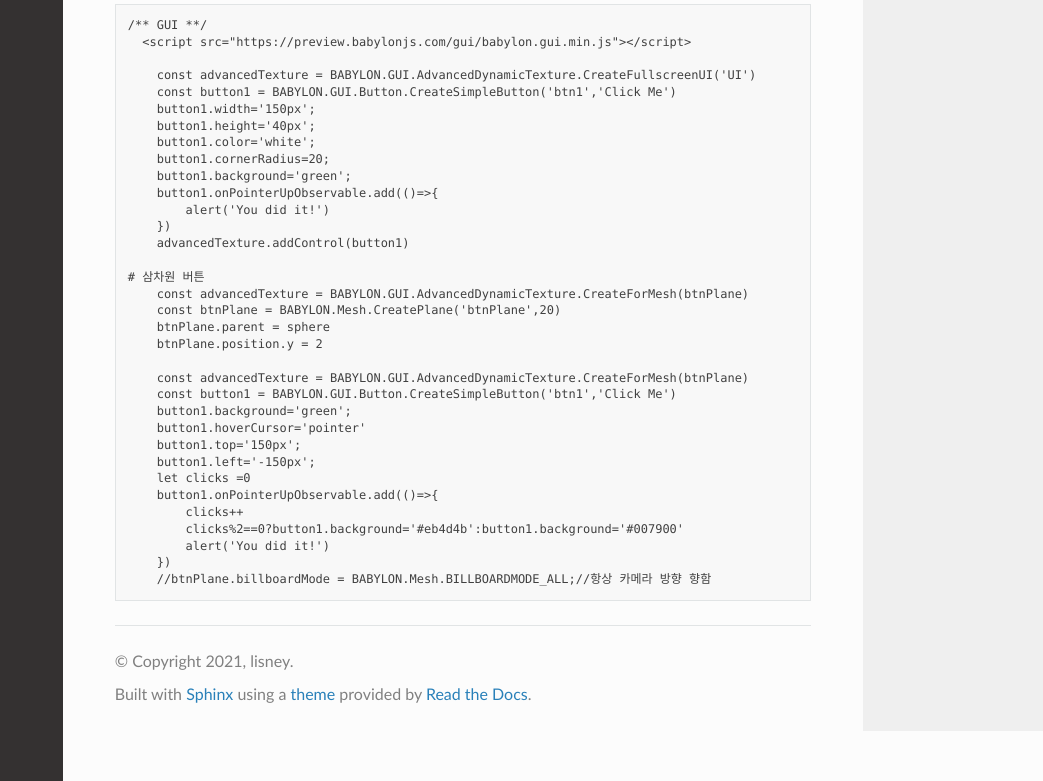
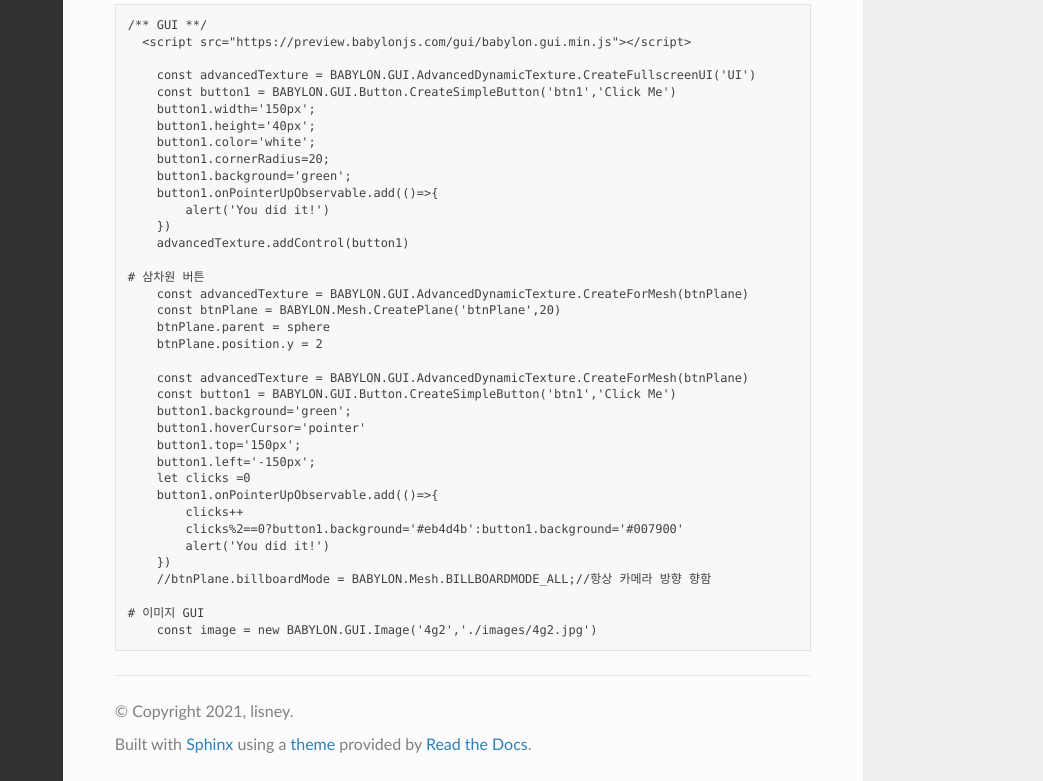
Before and after one commit to lisney/RTD, a Sphinx documentation site: the page built from docs/source/html/babylonjs.md, in a window 1280 px wide and 1400 px high, scrolled down 10594 px. Shown: the part 619-1400 px from the top of the window, without its empty margins (237-1280 px from the left). Built offline with Sphinx 7.4.7 and the Read the Docs theme 2.0.0, drawn with Linux system fonts in a browser that asks for light colours; pages that are not in the unit, such as notebooks, are missing from menus.

Commit message:
Update babylonjs.md

````diff
--- a/docs/source/html/babylonjs.md
+++ b/docs/source/html/babylonjs.md
@@ -451,4 +451,7 @@ engine.runRenderLoop(()=>{
         alert('You did it!')
     })
     //btnPlane.billboardMode = BABYLON.Mesh.BILLBOARDMODE_ALL;//항상 카메라 방향 향함
+
+# 이미지 GUI
+    const image = new BABYLON.GUI.Image('4g2','./images/4g2.jpg')
 ```
````
